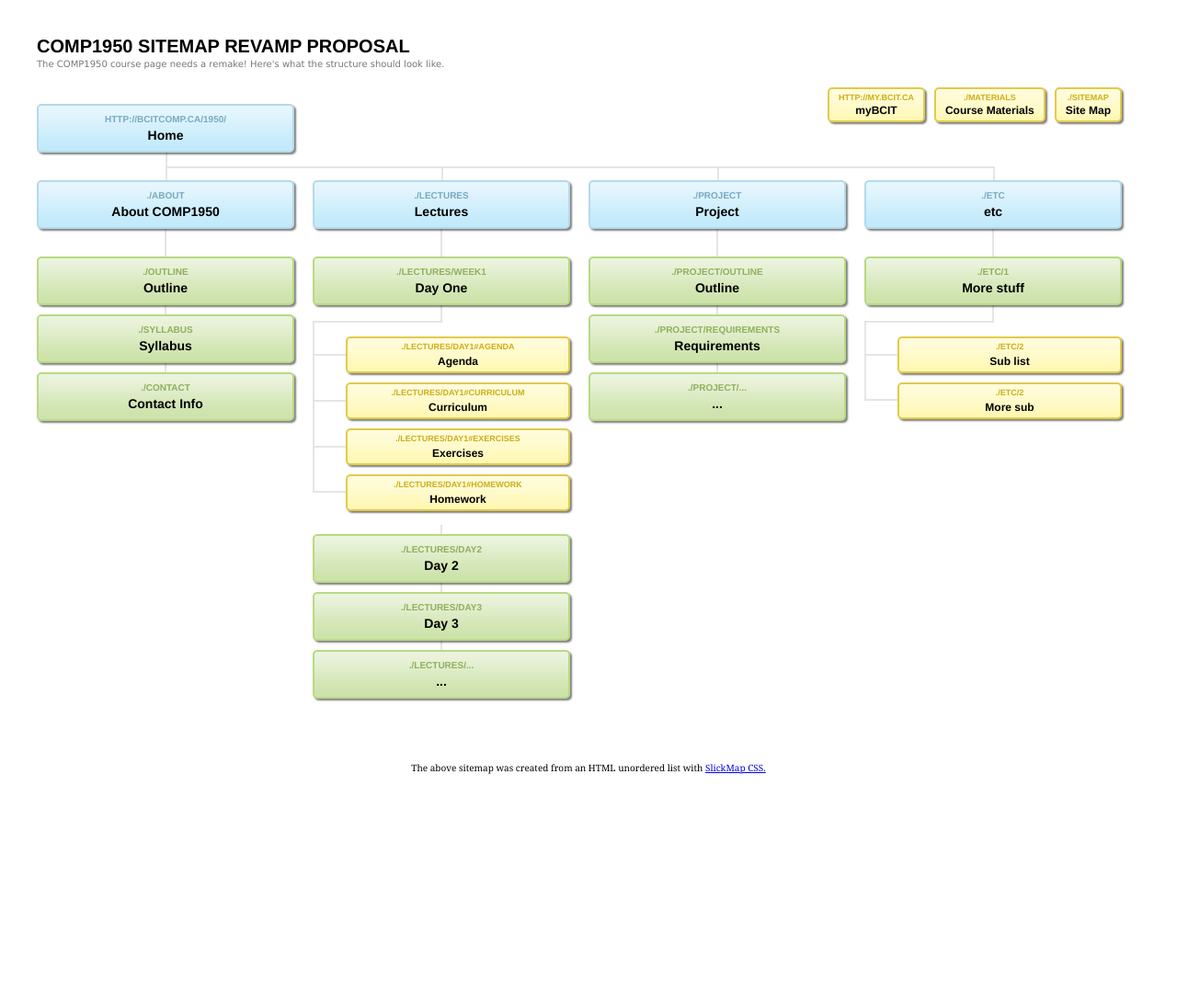
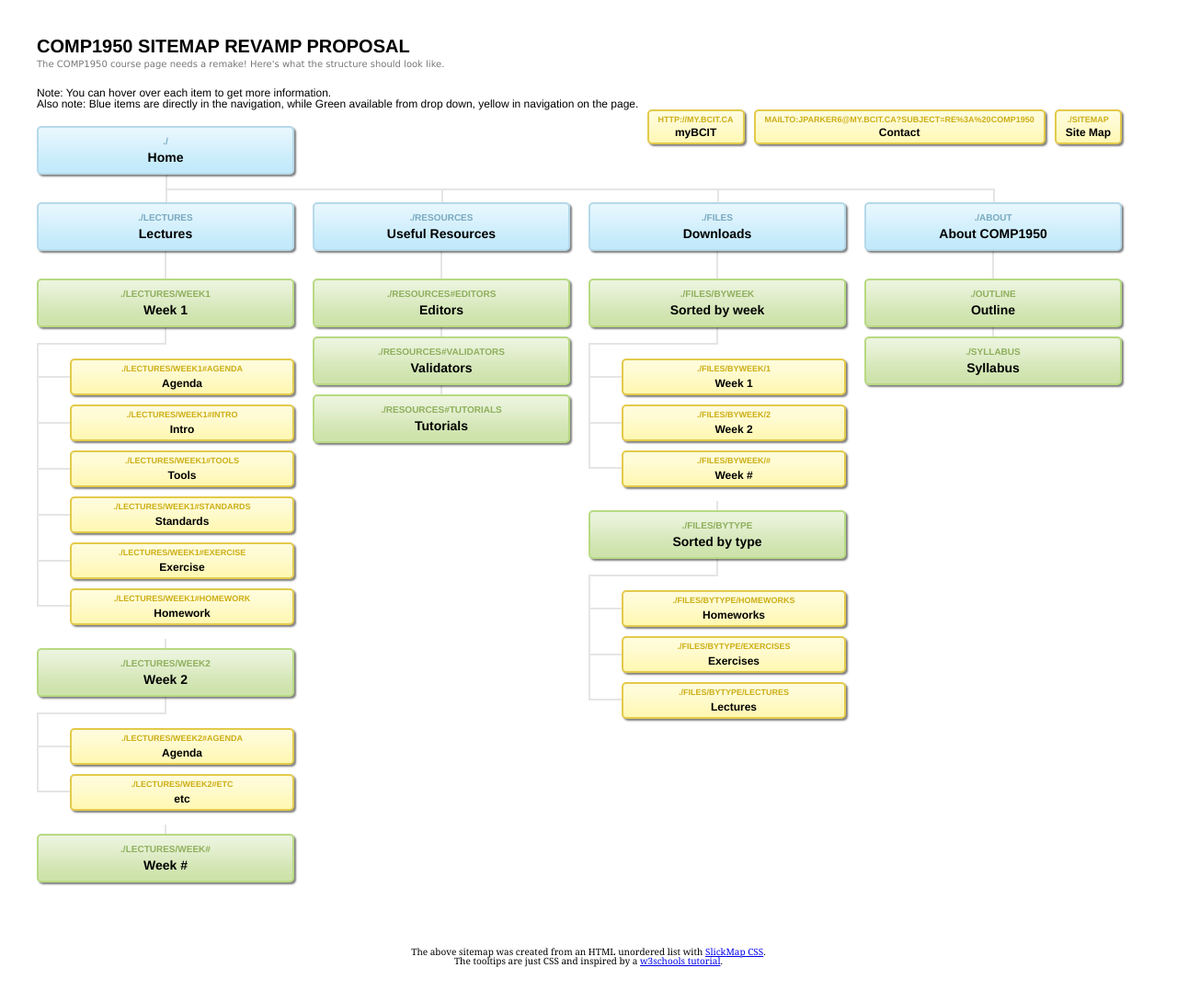
Before and after one commit to patrick-zhang/comp1950finalproject, a PHP site: page /sitemap/ in a window 1280 px wide. Shown: the whole page at 92% size. Before the commit the page ends 842 px from the top, so only its background shows below. Run offline with PHP 8.4, Linux system fonts and the light colour scheme.

Commit message:
Improved sitemap content + tooltips + style

```diff
--- a/sitemap/index.html
+++ b/sitemap/index.html
@@ -1,16 +1,9 @@
-
-<!DOCTYPE html PUBLIC "-//W3C//DTD XHTML 1.0 Strict//EN" "http://www.w3.org/TR/xhtml1/DTD/xhtml1-strict.dtd">
-<html xmlns="http://www.w3.org/1999/xhtml">
+<!DOCTYPE html>
 <head>
 	<title>COMP1950 sitemap revamp proposal</title>
-	<meta name="description" content="The COMP1950 course page needs a remake! Here's what the structure should look like.">
+	<meta name="description" content="The COMP1950 course page needs a remake! Here's what the structure could look like.">
 	<meta http-equiv="Content-Type" content="text/html; charset=UTF-8" />
-	<link rel="stylesheet" type="text/css" href="./comp1950/css/comp1.css" media="screen" />
-	<link rel="alternate stylesheet" href="./comp1950/css/overhead.css" type="text/css" media="screen" title="Overhead" />
-	<link rel="stylesheet" type="text/css" href="./comp1950/css/print.css" media="print" />
-
-	<link rel="stylesheet" type="text/css" media="screen, print" href="sitemap.css" />
-	<link rel="stylesheet" type="text/css" href="tooltip.css" />
+	<link rel="stylesheet" type="text/css" href="sitemap.css" />
 </head>
 <body>
 
@@ -18,61 +11,73 @@
 
 		<h1>COMP1950 Sitemap revamp proposal</h1>
 		<h2>The COMP1950 course page needs a remake! Here's what the structure should look like.</h2>
+		<h3>Note: You can hover over each item to get more information.</h3>
+		<p>Also note: Blue items are directly in the navigation, while Green available from drop down, yellow in navigation on the page.</p>
 
 		<ul id="utilityNav">
-			<li><a href="http://my.bcit.ca">myBCIT<span class="tooltiptext">Tooltip text</span></a></li>
-			<li><a href="./materials">Course Materials<span class="tooltiptext">Tooltip text</span></a></li>
-			<li><a href="./sitemap">Site Map<span class="tooltiptext">Tooltip text</span></a></li>
+			<li><a href="http://my.bcit.ca">myBCIT<span class="tooltiptext">Find grades etc. here</span></a></li>
+			<li><a href="mailto:jparker6@my.bcit.ca?Subject=Re%3A%20COMP1950"  target="_top">Contact<span class="tooltiptext">Email Jeff here</span></a></li>
+			<li><a href="./sitemap">Site Map<span class="tooltiptext">Probably not necessary, only include if you're willing to maintain it well.</span></a></li>
 		</ul>
 
 		<ul id="primaryNav">
-			<li id="home"><a href="http://bcitcomp.ca/1950/">Home<span class="tooltiptext">Tooltip text</span></a></li>
-			<li><a href="./about">About COMP1950<span class="tooltiptext">Tooltip text</span></a>
+			<li id="home"><a href="./">Home<span class="tooltiptext">Brief welcome message and explanation of course navigation.</span></a></li>
+			<li><a href="./lectures">Lectures<span class="tooltiptext">List of all lectures with short description of each</span></a>
 
 				<ul>
-					<li><a href="./outline">Outline<span class="tooltiptext">Tooltip text</span></a></li>
-					<li><a href="./syllabus">Syllabus<span class="tooltiptext">Tooltip text</span></a></li>
-					<li><a href="./contact">Contact Info<span class="tooltiptext">Tooltip text</span></a></li>
-				</ul>
-			</li>
-			<li><a href="./lectures">Lectures<span class="tooltiptext">Tooltip text</span></a>
-
-				<ul>
-					<li><a href="./lectures/week1">Day One<span class="tooltiptext">Tooltip text</span></a>
+					<li><a href="./lectures/week1">Week 1<span class="tooltiptext">The lecture page for that week</span></a>
 						<ul>
-							<li><a href="./lectures/day1#agenda">Agenda<span class="tooltiptext">Tooltip text</span></a></li>
-							<li><a href="./lectures/day1#curriculum">Curriculum<span class="tooltiptext">Tooltip text</span></a></li>
-							<li><a href="./lectures/day1#exercises">Exercises<span class="tooltiptext">Tooltip text</span></a></li>
-							<li><a href="./lectures/day1#homework">Homework<span class="tooltiptext">Tooltip text</span></a></li>
+							<li><a href="./lectures/week1#agenda">Agenda<span class="tooltiptext">What's planned</span></a></li>
+							<li><a href="./lectures/week1#intro">Intro<span class="tooltiptext">Overview of course context and intro to web space/FTP access</span></a></li>
+							<li><a href="./lectures/week1#tools">Tools<span class="tooltiptext">List/discussion of tools used in the industry, etc.</span></a></li>
+							<li><a href="./lectures/week1#standards">Standards<span class="tooltiptext">Intro to web standards</span></a></li>
+							<li><a href="./lectures/week1#exercise">Exercise<span class="tooltiptext">Work with a browser diagnostic tool</span></a></li>
+							<li><a href="./lectures/week1#homework">Homework<span class="tooltiptext">First assignment</span></a></li>
 
 						</ul>
 					</li>
-					<li><a href="./lectures/day2">Day 2<span class="tooltiptext">Tooltip text</span></a></li>
-					<li><a href="./lectures/day3">Day 3<span class="tooltiptext">Tooltip text</span></a></li>
-					<li><a href="./lectures/...">...<span class="tooltiptext">Tooltip text</span></a></li>
+					<li><a href="./lectures/week2">Week 2<span class="tooltiptext">The lecture page for that week</span></a>
+						<ul>
+							<li><a href="./lectures/week2#agenda">Agenda<span class="tooltiptext">What's planned that day</span></a></li>
+							<li><a href="./lectures/week2#etc">etc<span class="tooltiptext">And all the other good things</span></a></li>
+						</ul>
+					</li>
+					<li><a href="./lectures/week#">Week #<span class="tooltiptext">The lecture page for that week</span></a></li>
 				</ul>
 			</li>
 
-			<li><a href="./project">Project<span class="tooltiptext">Tooltip text</span></a>
+			<li><a href="./resources">Useful Resources<span class="tooltiptext">A list of links to other useful things with short descriptions of why they're good.</span></a>
 				<ul>
-					<li><a href="./project/outline">Outline<span class="tooltiptext">Tooltip text</span></a></li>
-					<li><a href="./project/requirements">Requirements<span class="tooltiptext">Tooltip text</span></a></li>
-					<li><a href="./project/...">...<span class="tooltiptext">Tooltip text</span></a></li>
+					<li><a href="./resources#editors">Editors<span class="tooltiptext">Comparison of free IDE and text editors with links to the good ones plus a few links to conversations about this topic.</span></a></li>
+					<li><a href="./resources#validators">Validators<span class="tooltiptext">HTML, CSS, JS, etc. - which ones to use and maybe how if anything is noteworthy. Possibly mention beautifiers.</span></a></li>
+					<li><a href="./resources#tutorials">Tutorials<span class="tooltiptext">A few specific ones, including how to use filezille and chrome developer tools, etc. - and a list of great sites to search for/explore more advanced techniques.</span></a></li>
 				</ul>
 
 			</li>
-			<li><a href="./etc">etc<span class="tooltiptext">Tooltip text</span></a>
+			<li><a href="./files">Downloads<span class="tooltiptext">Download the excercise files and homework assignments and pdf version of website here.</span></a>
 				<ul>
-
-					<li><a href="./etc/1">More stuff<span class="tooltiptext">Tooltip text</span></a>
+					<li><a href="./files/byweek">Sorted by week<span class="tooltiptext">This allows seeing all the material sorted by week then type.</span></a>
 						<ul>
-							<li><a href="./etc/2">Sub list<span class="tooltiptext">Tooltip text</span></a></li>
-							<li><a href="./etc/2">More sub<span class="tooltiptext">Tooltip text</span></a></li>
-
+							<li><a href="./files/byweek/1">Week 1<span class="tooltiptext">Homework, excercise, lecture, etc. for week 1</span></a></li>
+							<li><a href="./files/byweek/2">Week 2<span class="tooltiptext">Homework, excercise, lecture, etc. for week 2</span></a></li>
+							<li><a href="./files/byweek/#">Week #<span class="tooltiptext">Homework, excercise, lecture, etc. for week #</span></a></li>
+						</ul>
+					</li>
+					<li><a href="./files/bytype">Sorted by type<span class="tooltiptext">This allows seeing all the materials sorted by type then week</span></a>
+						<ul>
+							<li><a href="./files/bytype/homeworks">Homeworks<span class="tooltiptext">Homework assignments for all weeks</span></a></li>
+							<li><a href="./files/bytype/exercises">Exercises<span class="tooltiptext">Exercise files for all weeks</span></a></li>
+							<li><a href="./files/bytype/lectures">Lectures<span class="tooltiptext">Lecture files for all weeks</span></a></li>
 						</ul>
 					</li>
 				</ul>
 
+			</li>
+			<li><a href="./about">About COMP1950<span class="tooltiptext">Introductiory comments and some info for context of the class</span></a>
+				<ul>
+					<li><a href="./outline">Outline<span class="tooltiptext">Course outline for getting the big picture, what's due when etc. - a TL;DR version of syllabus.</span></a></li>
+					<li><a href="./syllabus">Syllabus<span class="tooltiptext">Rules for the class, contents that we'll go through, etc. - More detailed explanation.</span></a></li>
+				</ul>
 			</li>
 		</ul>
 
@@ -80,8 +85,8 @@
 
 	<div class="notes">
 
-		<p>The above sitemap was created from an HTML unordered list with <a href="http://astuteo.com/slickmap">SlickMap CSS.<span class="tooltiptext">Tooltip text</span></a></p>
-
+		<p>The above sitemap was created from an HTML unordered list with <a href="http://astuteo.com/slickmap">SlickMap CSS</a>.</p>
+		<p>The tooltips are just CSS and inspired by a <a href="https://www.w3schools.com/css/css_tooltip.asp">w3schools tutorial</a>.</p>
 
 	</div>
 
--- a/sitemap/sitemap.css
+++ b/sitemap/sitemap.css
@@ -1,3 +1,5 @@
+/*Reset (line 1ish), sitemap (50ish), tooltip(275ish), other(325ish)*/
+
 /* ------------------------------------------------------------
 	Reset Styles (from meyerweb.com)
 ------------------------------------------------------------ */
@@ -267,3 +269,51 @@ a:visited:before {
 	margin-bottom: 5px;
 	word-wrap: break-word;
 }
+
+/* ------------------------------------------------------------
+	Tool Tip Styles
+------------------------------------------------------------ */
+/* by Julian via w3school*/
+/* https://www.w3schools.com/css/tryit.asp?filename=trycss_tooltip_arrow_top */
+/* https://www.w3schools.com/css/tryit.asp?filename=trycss_tooltip_transition */
+
+
+a{
+	position: relative;
+}
+
+.tooltiptext {
+    visibility: hidden;
+    width: 15em;
+    background-color: black;
+    color: #fff;
+    text-align: center;
+    border-radius: 6px;
+    padding: 5px 5px;
+    position: absolute;
+    z-index: 1;
+    top: 95%;
+    left: 50%;
+    margin-left: -60px;
+
+
+    /* Fade in tooltip - takes 1 second to go from 0% to 100% opac: */
+    opacity: 0;
+    transition: opacity 0.5s;
+}
+
+.tooltiptext::after {
+    content: "";
+    position: absolute;
+    bottom: 100%;
+    left: 50%;
+    margin-left: -5px;
+    border-width: 5px;
+    border-style: solid;
+    border-color: transparent transparent black transparent;
+}
+
+a:hover > .tooltiptext {
+    visibility: visible;
+    opacity: 1;
+}
--- a/sitemap/tooltip.css
+++ /dev/null
@@ -1,48 +0,0 @@
-/*Julian via w3school*/
-/* https://www.w3schools.com/css/tryit.asp?filename=trycss_tooltip_arrow_top */
-/* https://www.w3schools.com/css/tryit.asp?filename=trycss_tooltip_transition */
-
-/*.tooltip {
-    position: relative;
-    display: inline-block;
-    border-bottom: 1px dotted black;
-}*/
-a{
-	position: relative;
-}
-
-.tooltiptext {
-    visibility: hidden;
-    width: 120px;
-    background-color: black;
-    color: #fff;
-    text-align: center;
-    border-radius: 6px;
-    padding: 5px 0;
-    position: absolute;
-    z-index: 1;
-    top: 95%;
-    left: 50%;
-    margin-left: -60px;
-
-
-    /* Fade in tooltip - takes 1 second to go from 0% to 100% opac: */
-    opacity: 0;
-    transition: opacity 0.5s;
-}
-
-.tooltiptext::after {
-    content: "";
-    position: absolute;
-    bottom: 100%;
-    left: 50%;
-    margin-left: -5px;
-    border-width: 5px;
-    border-style: solid;
-    border-color: transparent transparent black transparent;
-}
-
-a:hover > .tooltiptext {
-    visibility: visible;
-    opacity: 1;
-}
```
